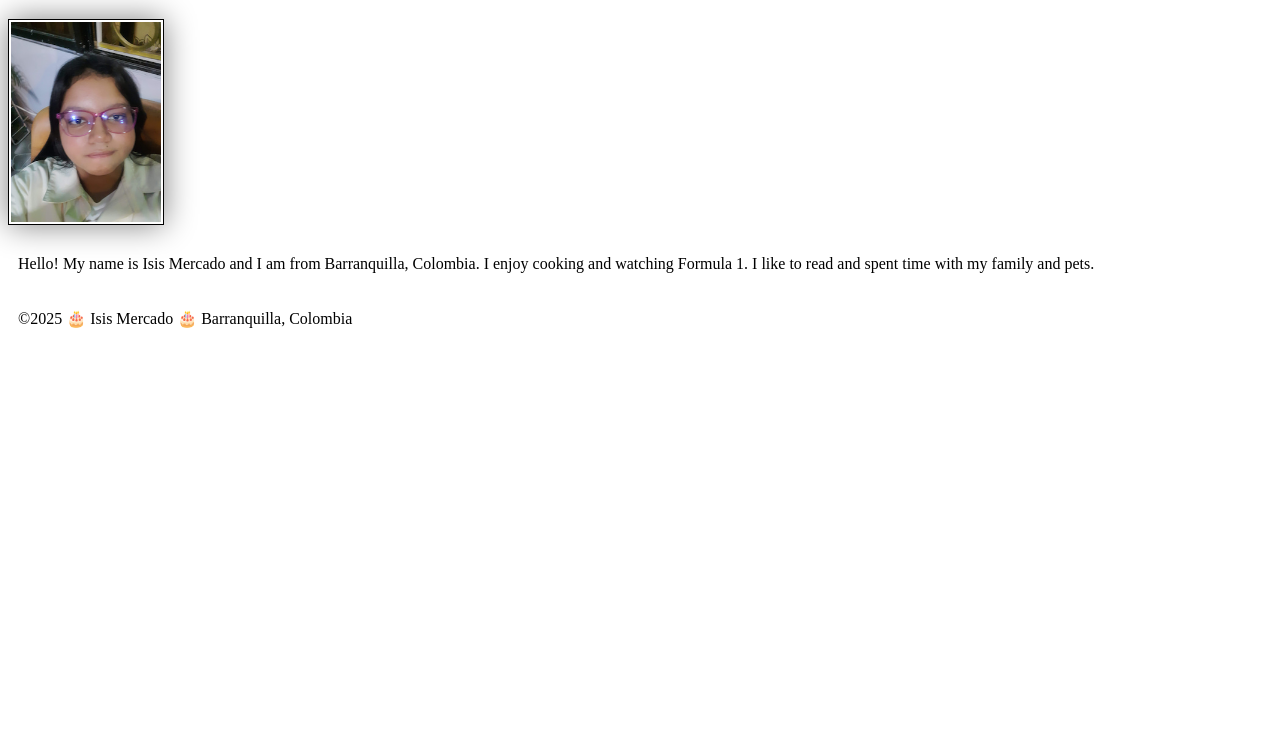
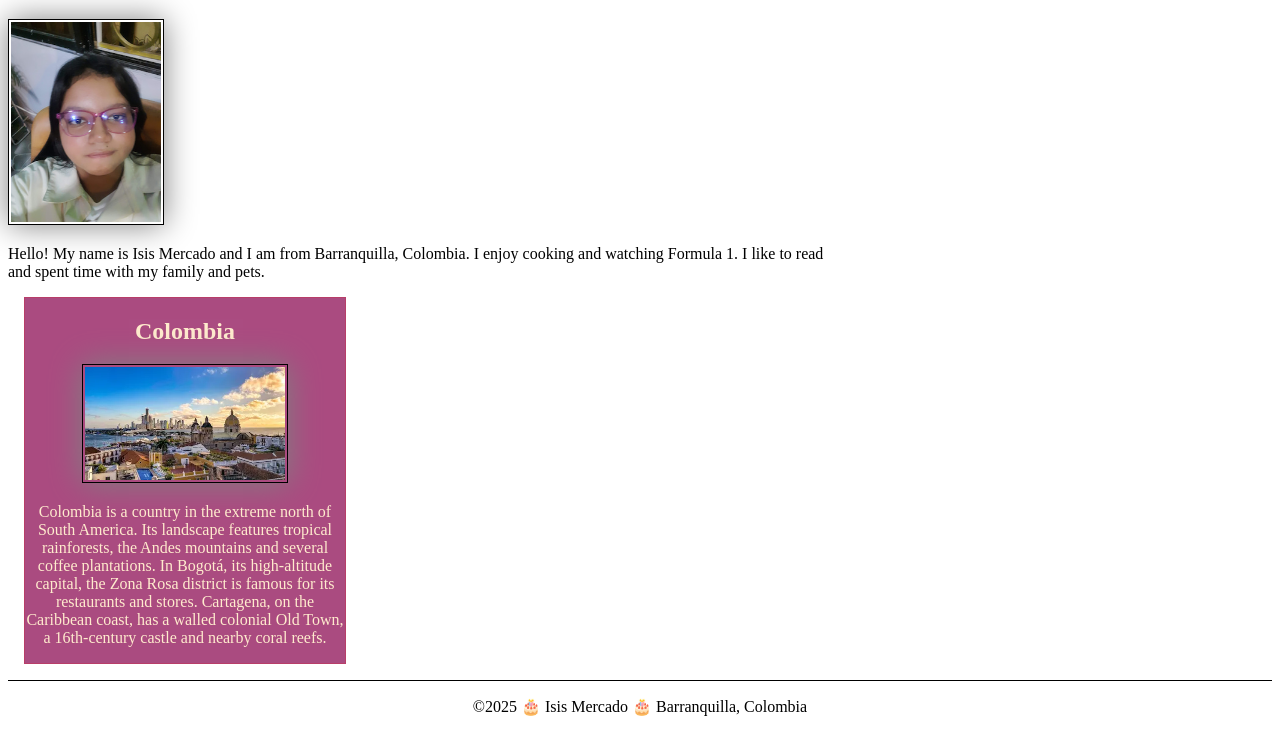
Before and after one commit to aset-mo/wdd130, a plain HTML site: page index.html in a window 1280 px wide. Shown: the part 205-937 px from the top of the page. Before the commit the page ends 800 px from the top, so only its background shows below. Drawn offline with Linux system fonts and the light colour scheme.

Commit message:
picture and description of my country

```diff
--- a/index.html
+++ b/index.html
@@ -2,10 +2,12 @@
 <html lang="en-US">
 
 <head>
-    <link rel="stylesheet" href="styles/styles.css">
     <title>Isis Mercado | WDD 130</title>
+    <meta charset="utf-8">
+    <meta name="viewport" content="width=device-width,initial-scale=1.0">
     <meta name="description" content="My name is Isis Mercado, and this is a web page for my class WDD 130, wek 2.">
     <meta name="author" content="Isis Mercado">
+    <link rel="stylesheet" href="styles/styles.css">
 </head>
 
 <body>
@@ -21,6 +23,13 @@
         <p>Hello! My name is Isis Mercado and I am from Barranquilla, Colombia. I enjoy cooking and watching Formula 1.
             I like to read and spent time with my family and pets.</p>
     </main>
+    <aside>
+        <h2>Colombia</h2>
+        <img src="images/colombia.webp" alt="Streets of Cartagena in Colombia">
+        <p>Colombia is a country in the extreme north of South America. Its landscape features tropical rainforests, the Andes mountains and several coffee plantations.
+            In Bogotá, its high-altitude capital, the Zona Rosa district is famous for its restaurants and stores.
+            Cartagena, on the Caribbean coast, has a walled colonial Old Town, a 16th-century castle and nearby coral reefs.</p>
+    </aside>
     <footer>
         <p>©2025 🎂 Isis Mercado 🎂 Barranquilla, Colombia</p>
     </footer>
--- a/styles/styles.css
+++ b/styles/styles.css
@@ -22,5 +22,35 @@ img {
 }
 
 p {
-    padding: 10px;
+    padding: 0px;
 }
+
+main {
+    max-width: 840px;
+}
+
+aside {
+    width: 20rem;
+    margin: 1rem;
+    border: 1px solid rgba(241, 12, 12, 0.2); /* 1️⃣ */
+    background-color: #91165ac4;
+    color: #ffebcd;
+    text-align: center;
+}
+
+aside img {
+    width: 200px;
+    height: auto;
+}
+
+main img {
+    width: 150xp;
+    height: auto;
+
+}
+
+footer {
+    margin-top: 15px;
+    border-top: 1px solid #000;
+    text-align: center;
+}
```
